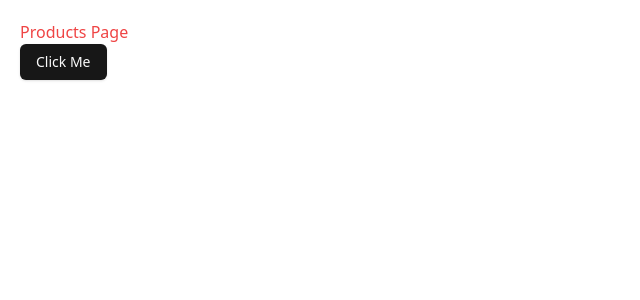
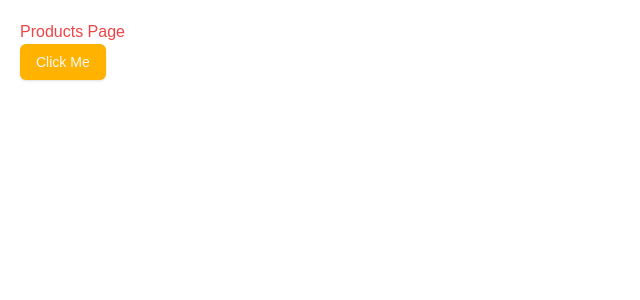
Before and after one commit to Luispel40/fsw-donalds, a Next.js app: page / in a window 1280 px wide. Shown: the top 300 px of the page, without its empty margins (0-640 px from the left). Built offline with nearby package versions, Linux system fonts and the light colour scheme.

Commit message:
fix: update css

```diff
--- a/package.json
+++ b/package.json
@@ -32,6 +32,8 @@
     "eslint": "^9",
     "eslint-config-next": "15.1.6",
     "postcss": "^8",
+    "stylelint": "^16.19.1",
+    "stylelint-config-tailwindcss": "^1.0.0",
     "tailwindcss": "^3.4.1",
     "ts-node": "^10.9.2",
     "typescript": "^5"
--- a/src/app/globals.css
+++ b/src/app/globals.css
@@ -2,120 +2,50 @@
 @tailwind components;
 @tailwind utilities;
 
-
+body {
+  font-family: Arial, Helvetica, sans-serif;
+}
 
 @layer base {
   :root {
-
     --background: 0 0% 100%;
-
-    --foreground: 0 0% 3.9%;
-
+    --foreground: 0 0% 20%;
     --card: 0 0% 100%;
-
-    --card-foreground: 0 0% 3.9%;
-
+    --card-foreground: 0 0% 20%;
     --popover: 0 0% 100%;
-
-    --popover-foreground: 0 0% 3.9%;
-
-    --primary: 0 0% 9%;
-
+    --popover-foreground: 0 0% 20%;
+    --primary: 42 100% 50%;
     --primary-foreground: 0 0% 98%;
-
     --secondary: 0 0% 96.1%;
-
-    --secondary-foreground: 0 0% 9%;
-
+    --secondary-foreground: 0 0% 20%;
     --muted: 0 0% 96.1%;
-
     --muted-foreground: 0 0% 45.1%;
-
     --accent: 0 0% 96.1%;
-
-    --accent-foreground: 0 0% 9%;
-
+    --accent-foreground: 0 0% 20%;
     --destructive: 0 84.2% 60.2%;
-
     --destructive-foreground: 0 0% 98%;
-
-    --border: 0 0% 89.8%;
-
-    --input: 0 0% 89.8%;
-
-    --ring: 0 0% 3.9%;
-
+    --border: 198 33% 94%;
+    --input: 198 33% 94%;
+    --ring: 0 0% 20%;
     --chart-1: 12 76% 61%;
-
     --chart-2: 173 58% 39%;
-
     --chart-3: 197 37% 24%;
-
     --chart-4: 43 74% 66%;
-
     --chart-5: 27 87% 67%;
-
-    --radius: 0.5rem
-  }
-  .dark {
-
-    --background: 0 0% 3.9%;
-
-    --foreground: 0 0% 98%;
-
-    --card: 0 0% 3.9%;
-
-    --card-foreground: 0 0% 98%;
-
-    --popover: 0 0% 3.9%;
-
-    --popover-foreground: 0 0% 98%;
-
-    --primary: 0 0% 98%;
-
-    --primary-foreground: 0 0% 9%;
-
-    --secondary: 0 0% 14.9%;
-
-    --secondary-foreground: 0 0% 98%;
-
-    --muted: 0 0% 14.9%;
-
-    --muted-foreground: 0 0% 63.9%;
-
-    --accent: 0 0% 14.9%;
-
-    --accent-foreground: 0 0% 98%;
-
-    --destructive: 0 62.8% 30.6%;
-
-    --destructive-foreground: 0 0% 98%;
-
-    --border: 0 0% 14.9%;
-
-    --input: 0 0% 14.9%;
-
-    --ring: 0 0% 83.1%;
-
-    --chart-1: 220 70% 50%;
-
-    --chart-2: 160 60% 45%;
-
-    --chart-3: 30 80% 55%;
-
-    --chart-4: 280 65% 60%;
-
-    --chart-5: 340 75% 55%
+    --radius: 0.5rem;
   }
 }
-
-
 
 @layer base {
   * {
     @apply border-border;
   }
+
   body {
-    @apply bg-background text-foreground;
+    @apply h-full bg-background text-foreground;
+  }
+
+  html {
+    @apply h-full;
   }
 }
--- a/tailwind.config.ts
+++ b/tailwind.config.ts
@@ -1,4 +1,5 @@
 import type { Config } from "tailwindcss";
+import tailwindcssAnimate from "tailwindcss-animate";
 
 export default {
   darkMode: ["class"],
@@ -58,5 +59,5 @@
       }
     }
   },
-  plugins: [require("tailwindcss-animate")],
+  plugins: [tailwindcssAnimate],
 } satisfies Config;
```
Also changed, not shown: 1 other file (tests, documents, lock files or other folders). Lines whose indentation alone changed are shown as unchanged.
